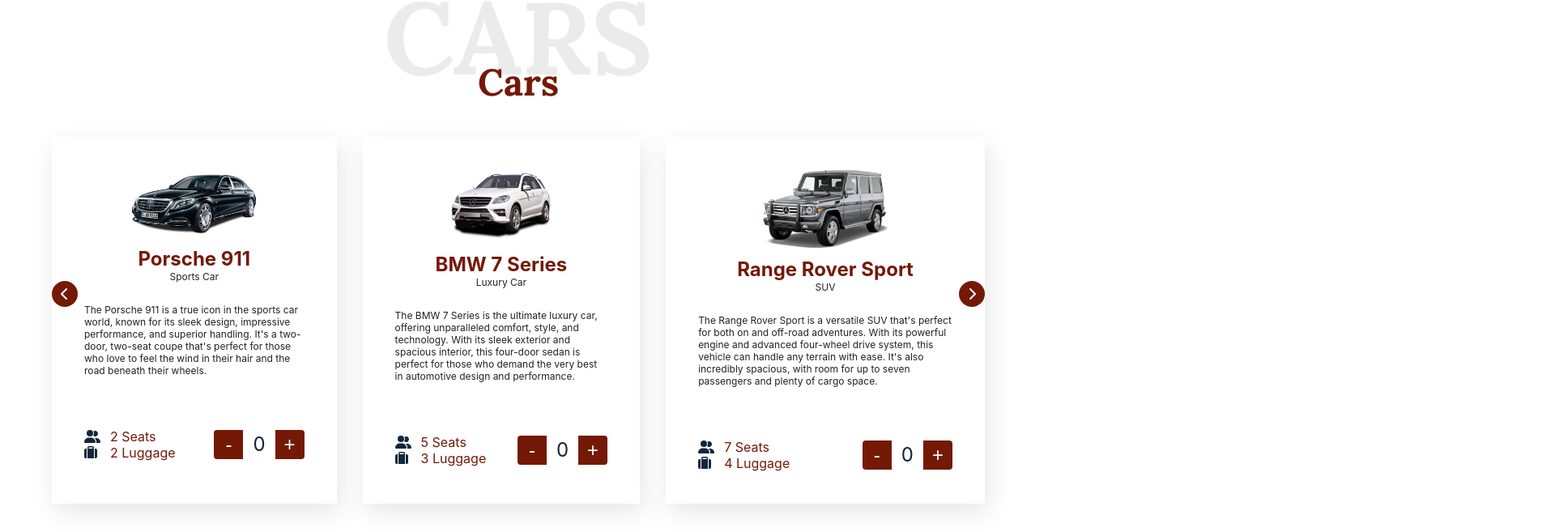
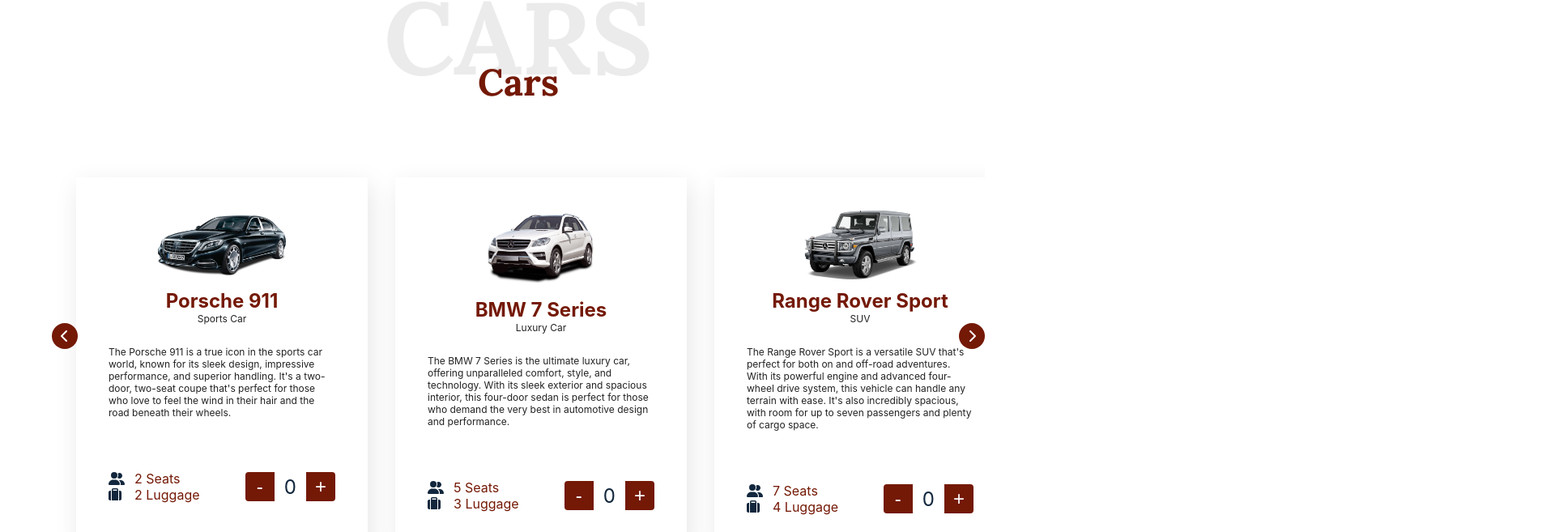
Before and after one commit to Youssef-Mhmoud/cars-project, a React (Create React App) app: page / in a window 1280 px wide. Shown: the part 2279-2936 px from the top of the page at 81% size, 1920 px wide, since content can reach past the window. Built offline with nearby package versions, Linux system fonts and the light colour scheme.

Commit message:
fix carousel and sticky navbar

```diff
--- a/package.json
+++ b/package.json
@@ -15,6 +15,7 @@
     "react-router-dom": "^6.11.1",
     "react-router-hash-link": "^2.4.3",
     "react-scripts": "5.0.1",
+    "swiper": "^9.3.1",
     "web-vitals": "^2.1.4"
   },
   "scripts": {
--- a/public/index.html
+++ b/public/index.html
@@ -3,7 +3,11 @@
   <head>
     <meta charset="utf-8" />
     <link rel="icon" href="%PUBLIC_URL%/favicon.ico" />
-    <meta name="viewport" content="width=device-width, initial-scale=1" />
+    <meta
+      name="viewport"
+      content="width=device-width, initial-scale=1, maximum-scale=1"
+    />
+
     <meta name="theme-color" content="#000000" />
     <meta
       name="description"
--- a/src/components/cars/Car.module.css
+++ b/src/components/cars/Car.module.css
@@ -1,6 +1,7 @@
 .cardCar {
   padding: 40px;
   /* height: 450px; */
+  width: 100%;
 
   box-shadow: 4px 10px 30px rgba(0, 0, 0, 0.1);
 }
@@ -88,3 +89,8 @@
 .increase {
   border-radius: 0 4px 4px 0;
 }
+/* Responsive */
+@media (max-width: 1200px) {
+  .cardCar {
+  }
+}
--- a/src/components/cars/Cars.module.css
+++ b/src/components/cars/Cars.module.css
@@ -30,18 +30,34 @@
 }
 
 .carsContainer {
-  overflow: auto;
   padding: 100px 64px;
   max-width: 1200px;
   margin: 0 auto;
 }
 
 .carsBoxes {
-  display: flex;
-  /* display: grid;
-  justify-items: center;
-  grid-template-columns: repeat(3, 30%); */
-  gap: 32px;
+  display: grid;
+  grid-template-columns: repeat(3, 280px);
+  gap: 114px;
+
+  padding: 50px 120px 50px 30px;
+
+  overflow-x: auto;
+}
+
+/* width */
+.carsBoxes::-webkit-scrollbar {
+  width: 2px;
+}
+
+/* Track */
+.carsBoxes::-webkit-scrollbar-track {
+  background: #f1f1f1;
+}
+
+/* Handle */
+.carsBoxes::-webkit-scrollbar-thumb {
+  background: #741906;
 }
 
 .pagination {
@@ -102,6 +118,10 @@
 
 /* Responsive */
 @media (max-width: 768px) {
+  .carsContainer {
+    padding: 100px 36px;
+  }
+
   .carsSection h2 {
     font-size: 42px;
   }
--- a/src/components/layout/Header.module.css
+++ b/src/components/layout/Header.module.css
@@ -22,8 +22,6 @@
   right: 0;
   left: 0;
 
-  max-width: 100%;
-
   color: #12273d;
   background-color: #fafafa;
   box-shadow: 5px 4px 4px rgba(0, 0, 0, 0.05);
@@ -38,6 +36,12 @@
   padding: 12px 64px;
   max-width: 1200px;
   margin: 0 auto;
+}
+
+.sticky .nav {
+  max-width: 100%;
+  justify-content: space-between;
+  margin: 0;
 }
 
 nav a {
--- a/src/components/layout/Testimonials.js
+++ b/src/components/layout/Testimonials.js
@@ -11,7 +11,6 @@
 
   // const pagiTest = (index) => {
   //   setCount(index);
-  //   console.log("Index", index);
   // };
 
   useEffect(() => {
--- a/src/components/layout/Testimonials.module.css
+++ b/src/components/layout/Testimonials.module.css
@@ -2,6 +2,8 @@
   background-color: #12273d;
   height: 100vh;
   position: relative;
+
+  overflow: hidden;
 }
 
 .containerTesti {
@@ -117,7 +119,7 @@
   background-color: #fff;
   border-radius: 50%;
 
-  cursor: pointer;
+  /* cursor: pointer; */
 }
 
 /*  */
```
Also changed, not shown: 1 other file (tests, documents, lock files or other folders).
